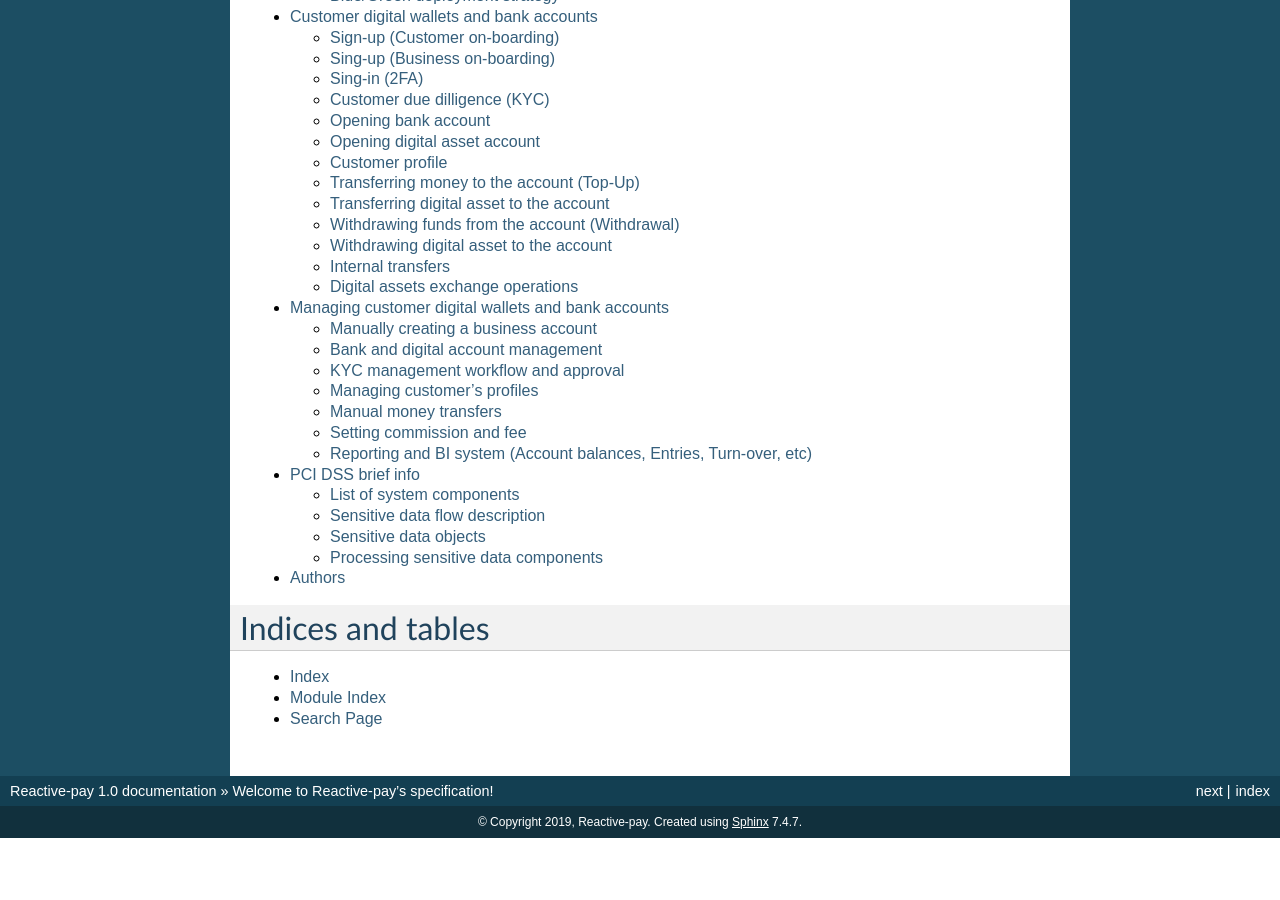
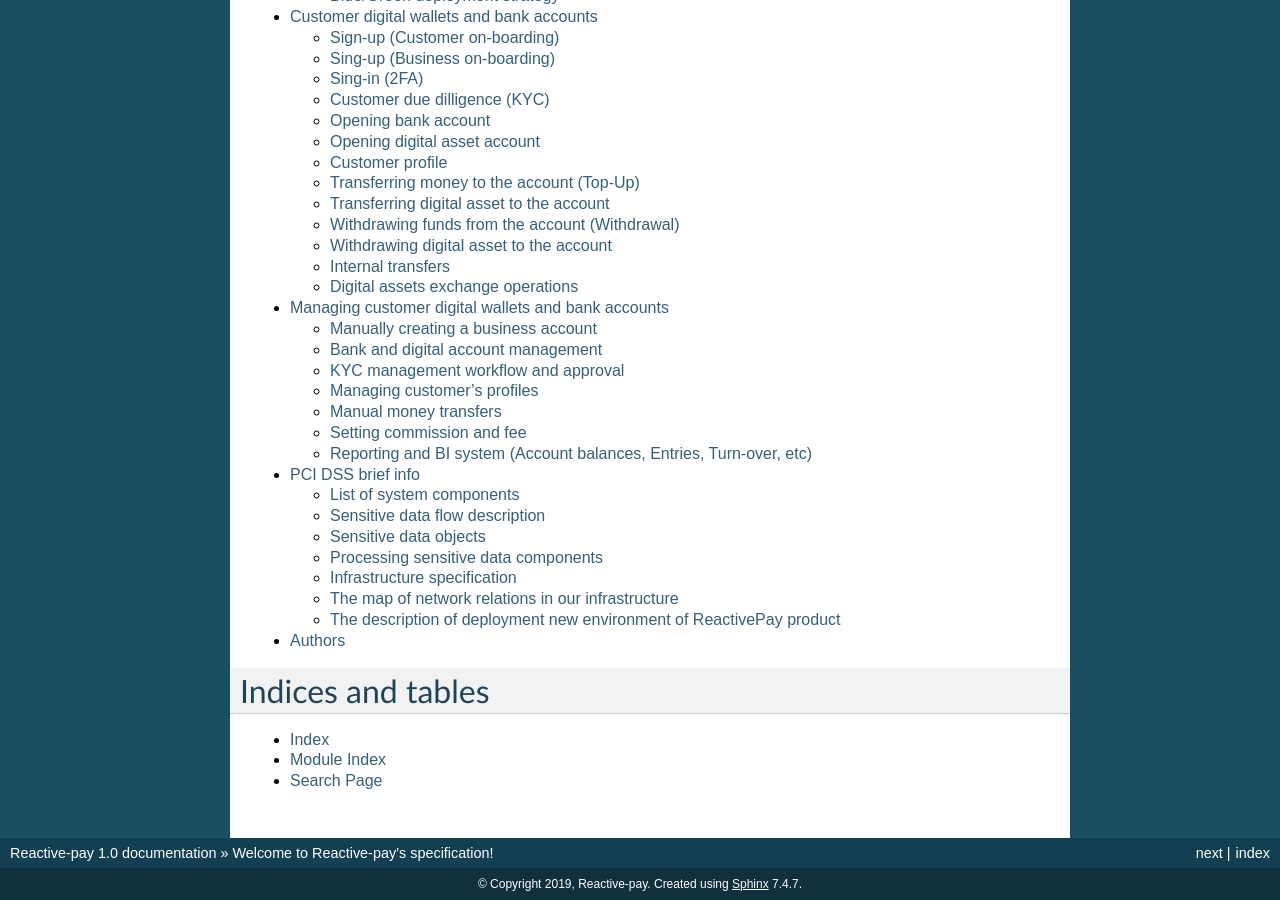
Before and after one commit to dreideldoc/dreidel-docs, a Sphinx documentation site: the page built from docs/index.rst, in a window 1280 px wide and 900 px high, scrolled down 1656 px. Built offline with Sphinx 7.4.7, drawn with Linux system fonts in a browser that asks for light colours; before the commit the page ends 2494 px from its top, so only the background shows below that; some of the changed lines change nothing that is shown.

Commit message:
Infrastructure info

```diff
--- a/docs/pci_dss.rst
+++ b/docs/pci_dss.rst
@@ -69,3 +69,79 @@
 - Interacts (business web-service) using this token with the following system components: flexy-guard service, internally within business web-service
 - Retrieves (business web-service) using this token sensitive data from in-memory hash table and sends to the 3d party bank acquier or payment service provider's API
 - Logs sanetized sensitive data (6x4 masekd card number) to InteractionLogs table in business web-service data-base
+
+Infrastructure specification
+------------------------------------
+For our application infrastructure we need the deployment of servers with provided specification(default recommended configuration)
+
+For the base default PCI DSS deployment we need 5 servers in infrastructure
+
+1. Bastion server - VPN gateway server for accessing our infrastructure
+
+- 2 CPU, 2 Gb RAM, 20 Gb SSD
+- Soft: OpenVPN
+- OS: Ubuntu 20
+
+2. Log server - collector of all logs from all servers and all services
+
+- 4+ CPU, 16+ Gb RAM, 500 Gb SSD
+- Soft: ELK, Wazuh
+- OS: Ubuntu 20
+
+3. Tower(Gitlab) server - server with Gitlab server and tools for deployment. Also gitlab-runner for building we registering on this server
+
+- 4+ CPU, 8+ Gb RAM, 200 Gb SSD
+- Soft: Docker, docker-compose, Ansible
+- OS: Ubuntu 20
+
+4. Main application server - server with Docker for starting application
+
+- 4+ CPU, 16+ RAM, 100 Gb SSD
+- Soft: Docker, docker-compose
+- OS: Ubuntu 18.04
+
+5. Database server (PostgreSQL 10+)
+
+- 2+ CPU, 4+ Gb RAM, 50 Gb SSD
+- Soft: PostgreSQL Server 11
+- OS: Ubuntu 20
+
+The map of network relations in our infrastructure
+--------------------------------------------------
+
+.. image:: img/pci_map.png
+
+The description of deployment new environment of ReactivePay product
+--------------------------------------------------------------------
+
+1. Creating a Group and project repository in this group for new customer in the newly created and configured Gitlab server.
+
+2. Creating a user deployer in Gitlab server and setting password for this user and adding SSH key.
+
+3. Importing our software code to the created repository.
+
+.. image:: img/pci_git.png
+
+4. Making all requiring changes to the repository (all the variables in CI-CD branch) in folder cicd/inventories/products/PROJECTNAME/production/group_vars/ files all.yml and vault.yml
+
+5. On the main application server we deploy Nginx and configure it with our Ansible playbook with a predefined domain name for our application. Adding to the NGINX generated SSL certificates and then all the upstreams and virtual hosts will be ready to use. Can be used as a wildcard SSL certificate or individual for each service (wallet.DOMAIN.TLD, core.DOMAIN.TLD, business.DOMAIN.TLD etc.)
+
+6. Registering the 2 Gitlab-runners: one Gitlab runner for building images from source(better to deploy on separate VM) and other one for deploying the product (in most cases on server where Docker containers will be started)
+
+7. In existing project in file .gitlab-ci.yml checking and replacing the tags for stages (replace the default tags with ‘reactivepay’ word to something with ‘NEWPROJECTNAME’)
+
+8. In Project settings in section CI/CD we adding all needed variables for build and deploy: REGISTRY_URL, REGISTRY_USER,  REGISTRY_PASSWORD, PROD_VAULT and PROJECT_NAME.
+
+9. In develop or master branch (depends on customer choice of main branch in repository) we creating tag like vX.X.X where X.X.X is a version of our release for production - for example v0.0.1. After that you will see the started new pipeline in section CI/CD. In pipeline you will see the stages for building and deploying application.
+
+.. image:: img/pci_deploy.png
+
+10. The automatic (Auto-...) stages are starting automatically when tagging commit or branch with tag ’vX.X.X’ (X.X.X is version number as mentioned above).  The deploy stage is not starting automatically and should be triggered manually by pressing button Deploy to production/Deploy to dev
+
+11. After deploying the software the new images will be applied on Application server and docker-compose will bring up the services with db migrations if its required.
+
+12. After that all the services will be available with main domain virtual host that were configured before.
+
+.. image:: img/pci_wallet.png
+
+.. image:: img/pci_demo.png
```
Also changed, not shown: docs/img/pci_deploy.png (added), docs/img/pci_git.png (added), docs/img/pci_map.jpg (added), docs/img/pci_wallet.png (added), 1 other file.
